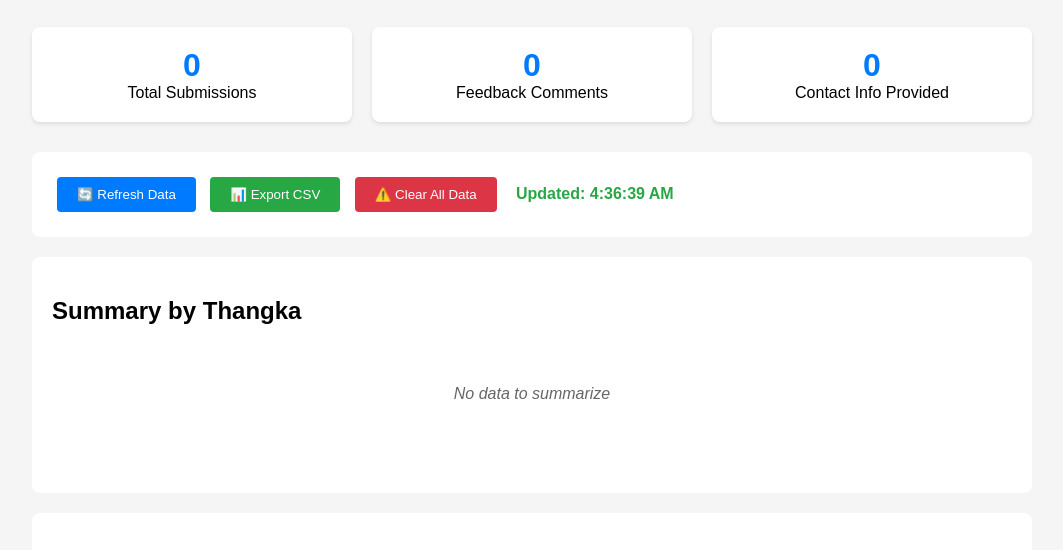
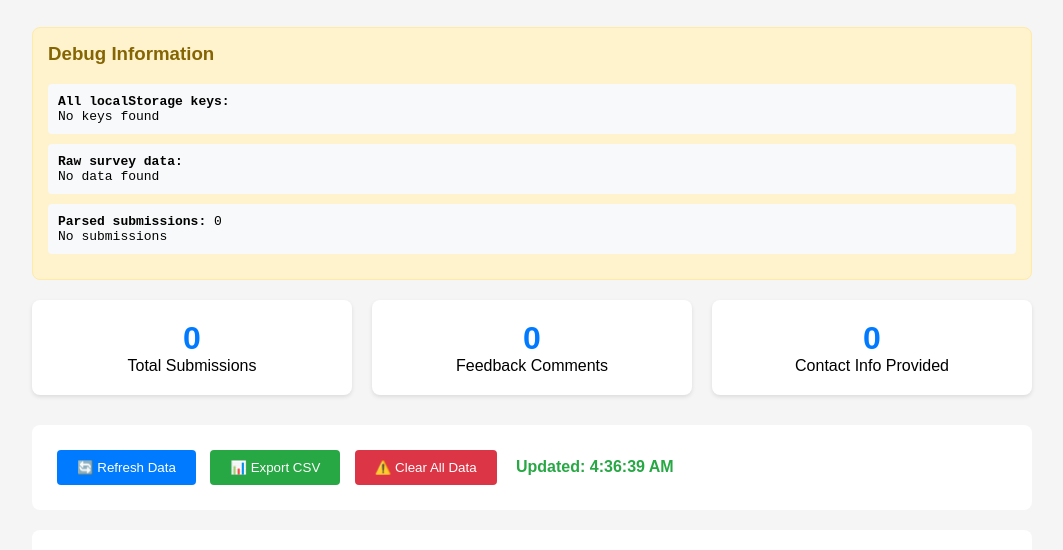
Before and after one commit to Hadleytron/thangka-survey, a plain HTML site: page admin_results_page.html in a window 1280 px wide. Shown: the part 178-728 px from the top of the page, without its empty margins (108-1171 px from the left). Drawn offline with Linux system fonts and the light colour scheme.

Commit message:
Update admin_results_page.html
added debugging

```diff
--- a/admin_results_page.html
+++ b/admin_results_page.html
@@ -184,12 +184,41 @@
             color: #666;
             font-size: 14px;
         }
+
+        .debug-section {
+            background: #fff3cd;
+            border: 1px solid #ffeaa7;
+            padding: 15px;
+            margin-bottom: 20px;
+            border-radius: 8px;
+        }
+
+        .debug-section h3 {
+            margin-top: 0;
+            color: #856404;
+        }
+
+        .debug-info {
+            font-family: monospace;
+            background: #f8f9fa;
+            padding: 10px;
+            border-radius: 4px;
+            margin: 10px 0;
+            word-break: break-all;
+        }
     </style>
 </head>
 <body>
     <div class="header">
         <h1>🔐 Thangka Survey Results</h1>
         <p>Boulder Shambhala Center MSR Admin Dashboard</p>
+    </div>
+
+    <div class="debug-section">
+        <h3>Debug Information</h3>
+        <div id="debugInfo">
+            <div class="debug-info">Checking localStorage...</div>
+        </div>
     </div>
 
     <div class="stats">
@@ -247,11 +276,21 @@
         function loadData() {
             console.log('Loading data...');
 
+            // Debug: Check all localStorage keys
+            const allKeys = Object.keys(localStorage);
+            console.log('All localStorage keys:', allKeys);
+
             // Get data from localStorage
             const data = localStorage.getItem('all_thangka_submissions');
+            console.log('Raw data from localStorage:', data);
+
             submissions = data ? JSON.parse(data) : [];
 
             console.log('Found submissions:', submissions.length);
+            console.log('Submissions data:', submissions);
+
+            // Update debug display
+            updateDebugInfo(allKeys, data, submissions);
 
             updateStats();
             updateSummary();
@@ -261,6 +300,27 @@
             // Show update time
             document.getElementById('updateTime').textContent =
                 `Updated: ${new Date().toLocaleTimeString()}`;
+        }
+
+        function updateDebugInfo(allKeys, rawData, parsedSubmissions) {
+            const debugContainer = document.getElementById('debugInfo');
+
+            let debugHtml = `
+                <div class="debug-info">
+                    <strong>All localStorage keys:</strong><br>
+                    ${allKeys.length > 0 ? allKeys.join(', ') : 'No keys found'}
+                </div>
+                <div class="debug-info">
+                    <strong>Raw survey data:</strong><br>
+                    ${rawData ? rawData.substring(0, 200) + (rawData.length > 200 ? '...' : '') : 'No data found'}
+                </div>
+                <div class="debug-info">
+                    <strong>Parsed submissions:</strong> ${parsedSubmissions.length}<br>
+                    ${parsedSubmissions.length > 0 ? 'First submission ID: ' + parsedSubmissions[0].id : 'No submissions'}
+                </div>
+            `;
+
+            debugContainer.innerHTML = debugHtml;
         }
 
         function updateStats() {
```
